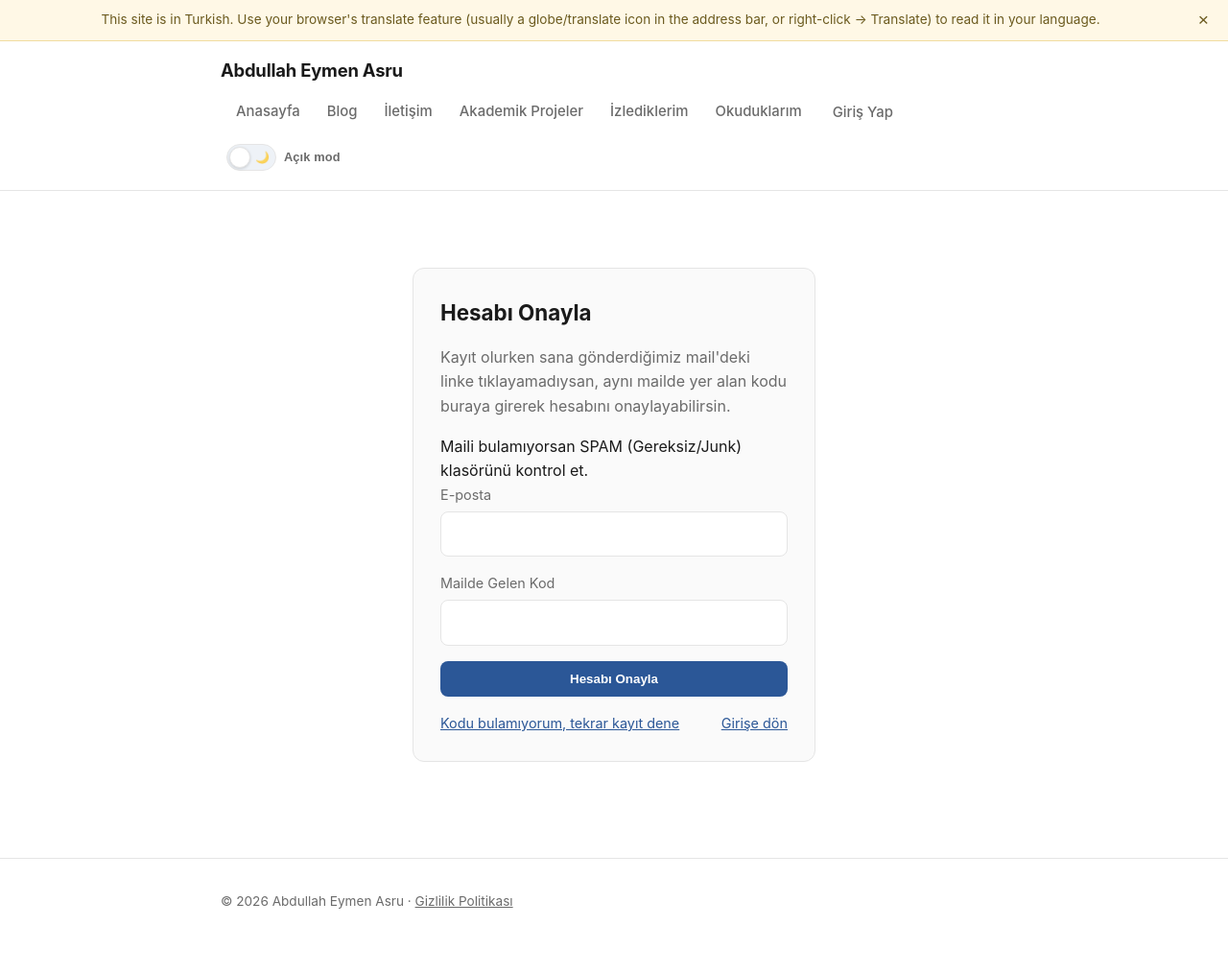
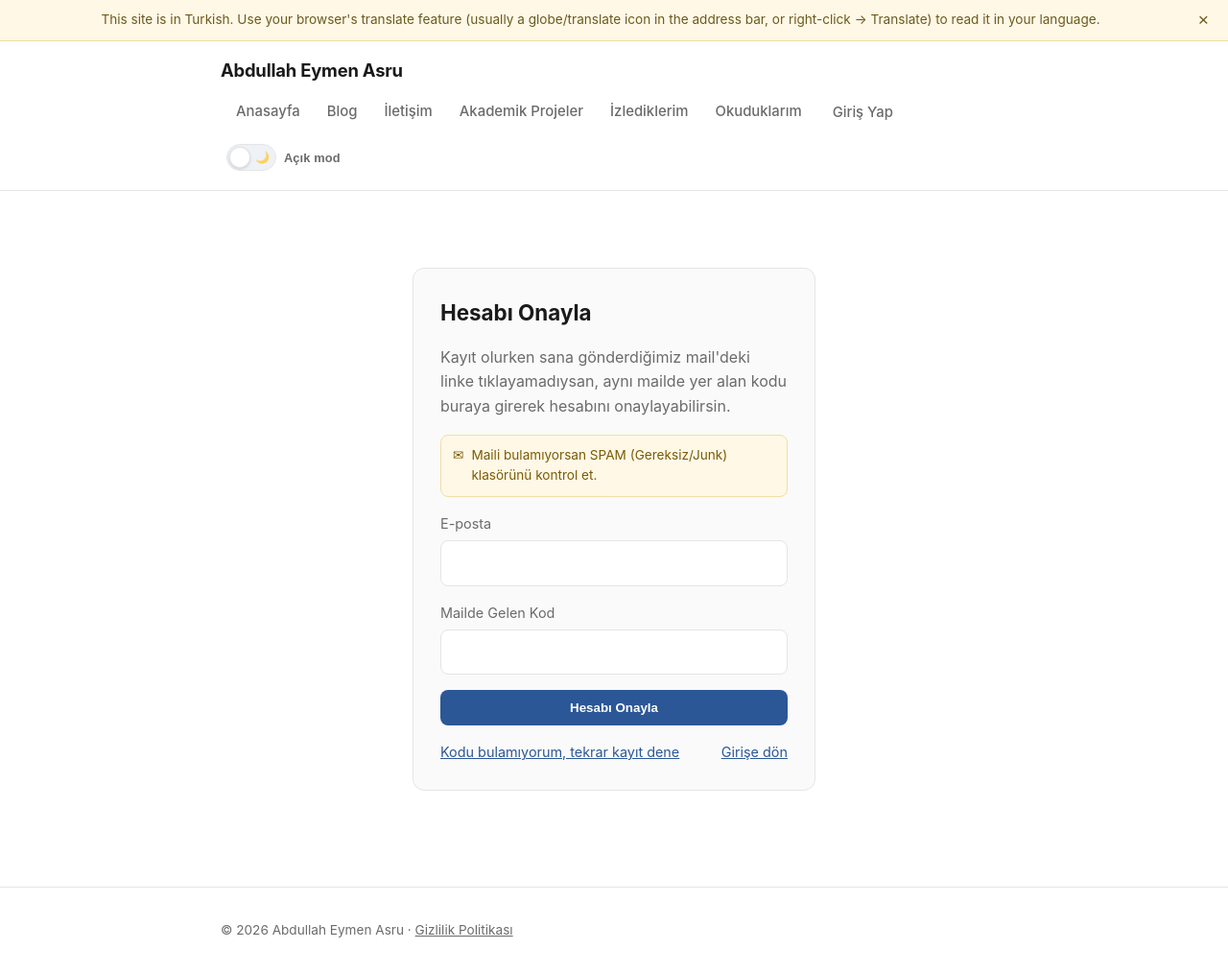
Before and after one commit to abdullah-eymen-asru/abdullah-eymen-asru.github.io, a Jekyll site: the page built from hesap/hesap-onayla.md, in a window 1280 px wide and 1014 px high. Shown: the whole window at 96% size. Built offline with Jekyll 4.4.1, drawn with Linux system fonts in a browser that asks for light colours; a script that is not in the unit is left out.

Commit message:
Add styles for auth spam notice
Added styles for spam notice in authentication screens.

```diff
--- a/assets/css/auth.css
+++ b/assets/css/auth.css
@@ -116,6 +116,32 @@
 .auth-message--success { background: #eaf7ee; color: #1e6b3a; border: 1px solid #b7e3c4; }
 [data-theme="dark"] .auth-message--error   { background: #3a1f1c; color: #f3a89c; border-color: #5a2f29; }
 [data-theme="dark"] .auth-message--success { background: #123a22; color: #9ee3b6; border-color: #1f5a37; }
+
+/* "SPAM klasörünü kontrol et" uyarısı — mail gönderilen her ekranda
+   (kayıt, şifremi unuttum, hesap onayla, e-posta değiştirme) aynı görünüm.
+   auth-message'dan bilinçli olarak farklı stillendi (nötr/bilgi rengi) ki
+   başarı/hata mesajıyla karışmasın, ikisi aynı anda görünebilsin. */
+.auth-spam-notice {
+  display: flex;
+  align-items: flex-start;
+  gap: 8px;
+  padding: 10px 12px;
+  border-radius: 8px;
+  margin-bottom: 16px;
+  font-size: 0.85rem;
+  background: #fff8e6;
+  color: #7a5b06;
+  border: 1px solid #f0dfa3;
+}
+.auth-spam-notice::before {
+  content: "✉";
+  flex-shrink: 0;
+}
+[data-theme="dark"] .auth-spam-notice {
+  background: #3a2f10;
+  color: #f0d98c;
+  border-color: #5a4a1c;
+}
 
 /* Panel / Admin */
 .panel-grid {
```
